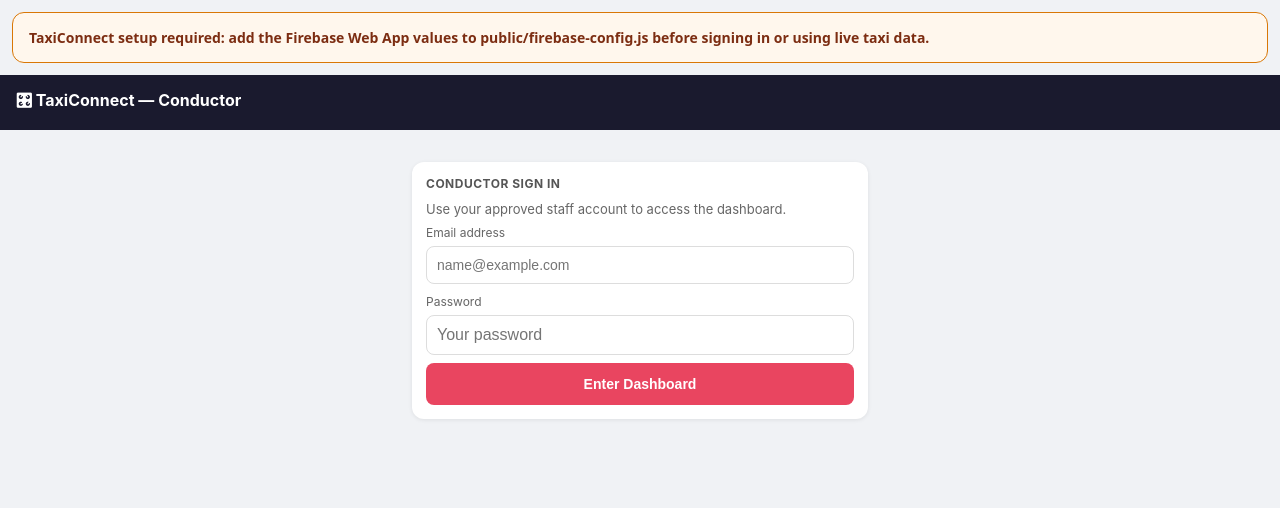
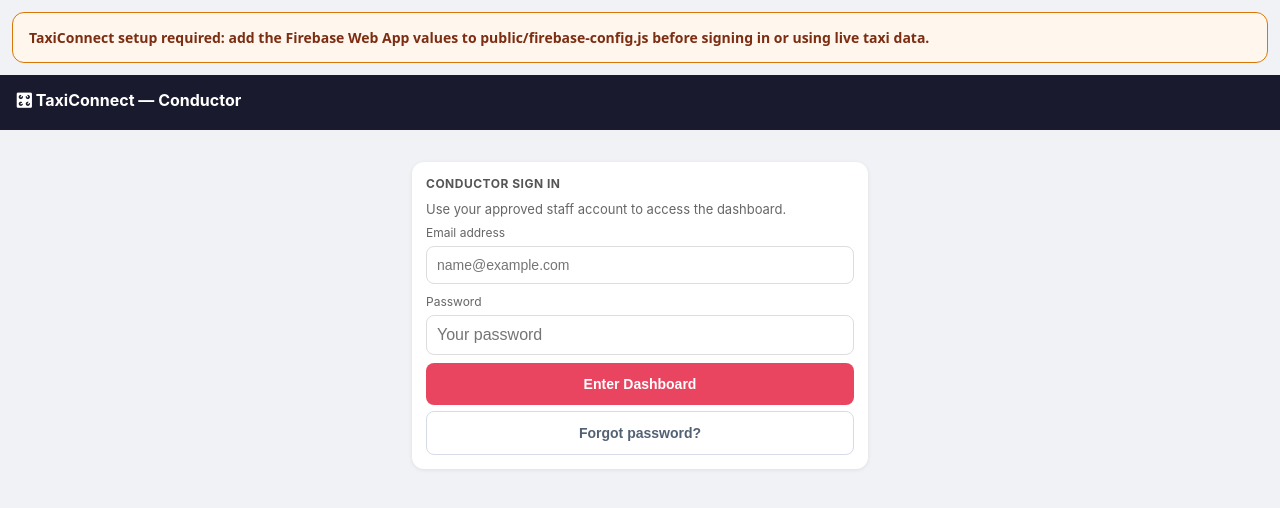
Before and after one commit to Christopher-Mokolare/taxiconnect-v1, a plain HTML site: page public/conductor.html in a window 1280 px wide. Drawn offline with Linux system fonts and the light colour scheme.

Commit message:
feat: add Firebase password reset to staff sign-in

```diff
--- a/public/conductor.html
+++ b/public/conductor.html
@@ -80,6 +80,7 @@
     <label for="passwordInput" style="display:block;font-size:12px;color:#666;margin-top:10px">Password</label>
     <input type="password" id="passwordInput" autocomplete="current-password" placeholder="Your password" style="width:100%;padding:10px;border:1px solid #ddd;border-radius:8px;font-size:16px;margin-top:6px" />
     <button class="btn btn-primary" onclick="staffLogin()">Enter Dashboard</button>
+    <button type="button" class="btn" style="background:transparent;color:#536174;border:1px solid #d5dce5;margin-top:6px" onclick="resetPassword()">Forgot password?</button>
   </div>
   <div id="authError" class="alert a-danger" style="display:none;margin-top:10px"></div>
 </div>
@@ -173,6 +174,21 @@ async function staffLogin() {
   } catch (err) {
     console.error('Conductor sign in failed:', err);
     showErr(err?.message || 'Could not sign in.');
+  }
+}
+
+async function resetPassword() {
+  const email = document.getElementById('emailInput').value.trim();
+  if (!email) {
+    showErr('Enter your staff email address first.');
+    return;
+  }
+  try {
+    await firebase.auth().sendPasswordResetEmail(email);
+    alert('Password reset instructions have been sent if this account exists.');
+  } catch (error) {
+    console.error('Password reset request failed:', error);
+    showErr(error?.message || 'Could not send password reset email.');
   }
 }
 
```
